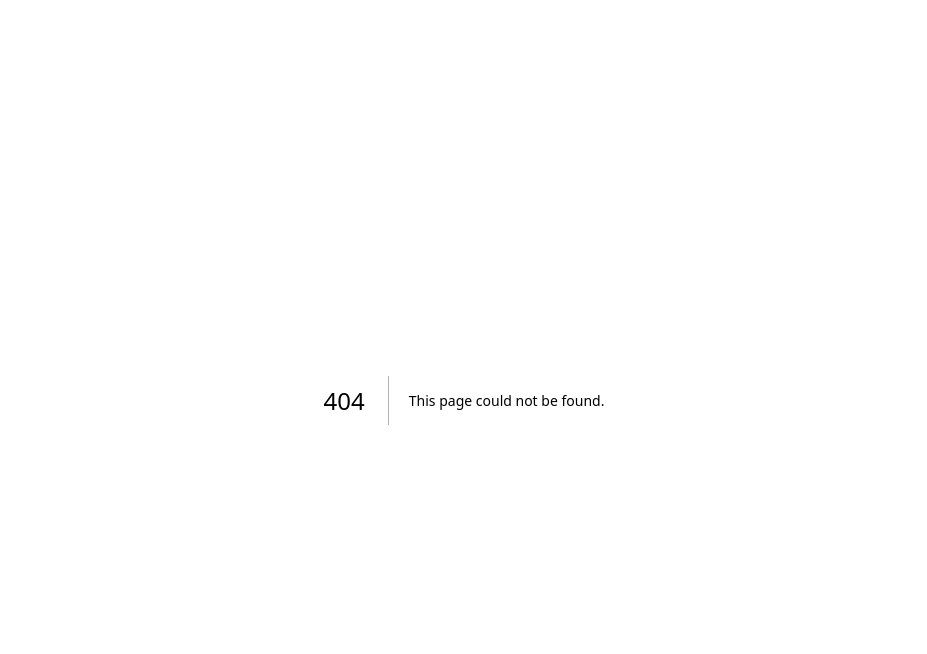
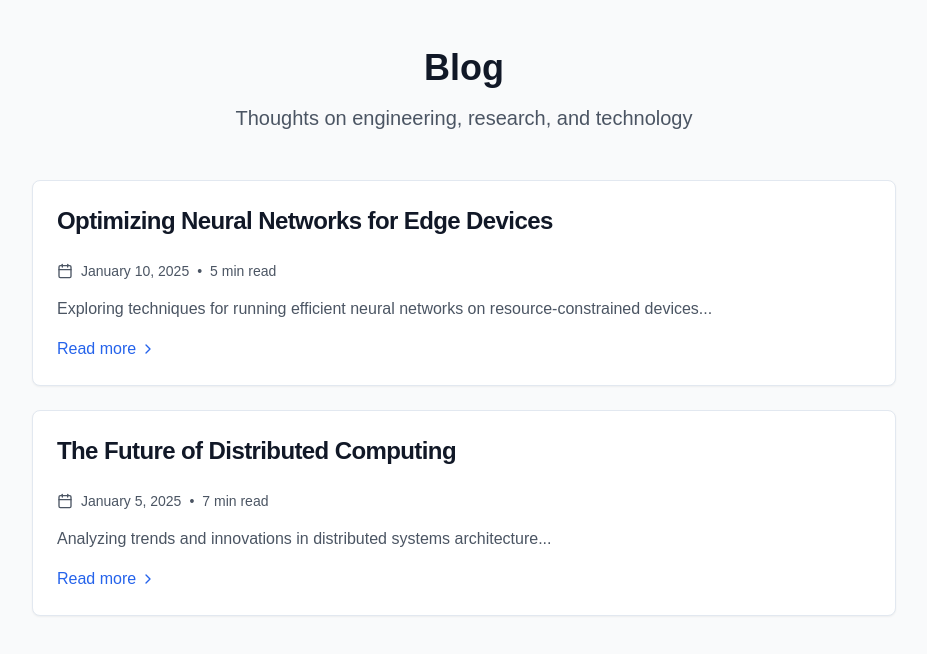
Before and after one commit to sudo-rsingh/sudo-rsingh.github.io, a Next.js app: page /blog in a window 1280 px wide. Before the commit this address had no page. Shown: the top 654 px of the page, without its empty margins (176-1103 px from the left). Built offline with nearby package versions, Linux system fonts and the light colour scheme.

Commit message:
basic blog

```diff
--- /dev/null
+++ b/app/blog/[slug]/page.tsx
@@ -0,0 +1,23 @@
+interface BlogPostParams {
+    params: {
+      slug: string;
+    };
+  }
+
+  export default function BlogPost({ params }: BlogPostParams) {
+    // In a real app, you'd fetch the post data based on the slug
+    return (
+      <div className="max-w-4xl mx-auto px-4 py-12">
+        <article className="prose lg:prose-xl">
+          <h1>Blog Post Title</h1>
+          <div className="text-gray-600 mb-8">
+            January 10, 2025 • 5 min read
+          </div>
+          <div>
+            {/* Blog post content goes here */}
+            <p>Your blog post content...</p>
+          </div>
+        </article>
+      </div>
+    );
+  }
--- /dev/null
+++ b/app/blog/layout.tsx
@@ -0,0 +1,11 @@
+export default function BlogLayout({
+    children,
+  }: {
+    children: React.ReactNode
+  }) {
+    return (
+      <div className="min-h-screen bg-gray-50">
+        {children}
+      </div>
+    );
+  }
--- /dev/null
+++ b/app/blog/page.tsx
@@ -0,0 +1,5 @@
+import BlogPage from "@/components/BlogPage";
+
+export default function Blog() {
+  return <BlogPage />;
+}
--- a/app/page.tsx
+++ b/app/page.tsx
@@ -1,4 +1,4 @@
-import PersonalWebsite from "@/components/ui/PersonalWebsite";
+import PersonalWebsite from "@/components/PersonalWebsite";
 
 export default function Home() {
   return <PersonalWebsite />;
--- /dev/null
+++ b/components/BlogPage.tsx
@@ -0,0 +1,86 @@
+import React from 'react';
+import { Card, CardContent, CardHeader, CardTitle } from '@/components/ui/card';
+import { Calendar, ChevronRight } from 'lucide-react';
+
+// Blog post type definition
+interface BlogPost {
+  id: string;
+  title: string;
+  excerpt: string;
+  date: string;
+  readTime: string;
+  slug: string;
+}
+
+// Sample blog posts data
+const blogPosts: BlogPost[] = [
+  {
+    id: '1',
+    title: 'Optimizing Neural Networks for Edge Devices',
+    excerpt: 'Exploring techniques for running efficient neural networks on resource-constrained devices...',
+    date: 'January 10, 2025',
+    readTime: '5 min read',
+    slug: 'optimizing-neural-networks'
+  },
+  {
+    id: '2',
+    title: 'The Future of Distributed Computing',
+    excerpt: 'Analyzing trends and innovations in distributed systems architecture...',
+    date: 'January 5, 2025',
+    readTime: '7 min read',
+    slug: 'future-distributed-computing'
+  },
+  // Add more blog posts as needed
+];
+
+const BlogPage = () => {
+  return (
+    <div className="min-h-screen bg-gray-50 py-12">
+      <div className="max-w-4xl mx-auto px-4">
+        {/* Blog Header */}
+        <header className="mb-12 text-center">
+          <h1 className="text-4xl font-bold text-gray-900 mb-4">Blog</h1>
+          <p className="text-xl text-gray-600">
+            Thoughts on engineering, research, and technology
+          </p>
+        </header>
+
+        {/* Blog Posts Grid */}
+        <div className="space-y-6">
+          {blogPosts.map((post) => (
+            <Card key={post.id} className="hover:shadow-lg transition-shadow">
+              <CardHeader>
+                <CardTitle>
+                  <a
+                    href={`/blog/${post.slug}`}
+                    className="text-2xl font-bold text-gray-900 hover:text-blue-600 transition-colors"
+                  >
+                    {post.title}
+                  </a>
+                </CardTitle>
+              </CardHeader>
+              <CardContent>
+                <div className="flex items-center text-gray-600 text-sm mb-4">
+                  <Calendar className="w-4 h-4 mr-2" />
+                  {post.date}
+                  <span className="mx-2">•</span>
+                  {post.readTime}
+                </div>
+                <p className="text-gray-600 mb-4">{post.excerpt}</p>
+                <a
+                  href={`/blog/${post.slug}`}
+                  className="inline-flex items-center text-blue-600 hover:text-blue-800"
+                >
+                  Read more
+                  <ChevronRight className="w-4 h-4 ml-1" />
+                </a>
+              </CardContent>
+            </Card>
+          ))}
+        </div>
+      </div>
+    </div>
+  );
+};
+
+export default BlogPage;
```
Also changed, not shown: components/PersonalWebsite.tsx (renamed from components/ui/PersonalWebsite.tsx).
